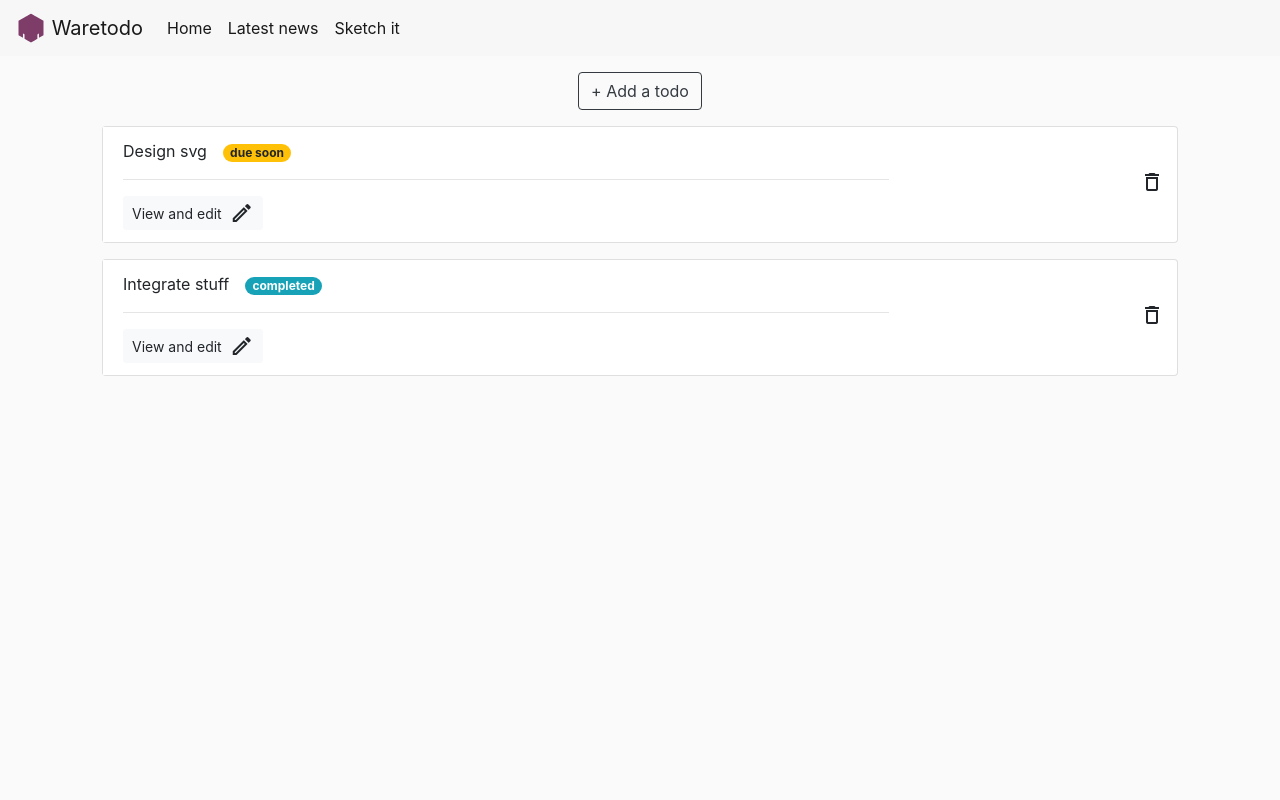
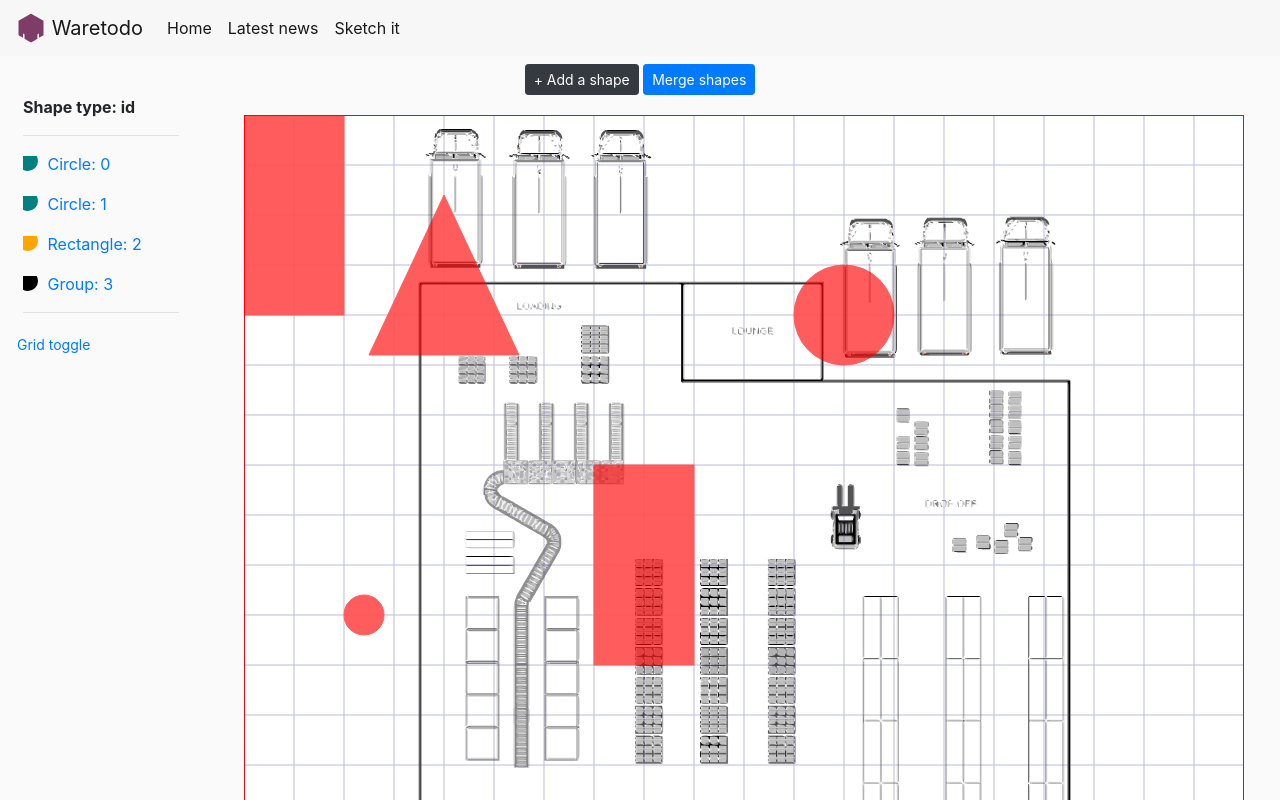
Before and after one commit to ZainUlMustafa/SimpleReactJsTodoApp, a React (Create React App) app in the folder todoapp/: page /sketchit in a window 1280 px wide. Shown: the top 800 px of the page. Built offline with nearby package versions, Linux system fonts and the light colour scheme.

Commit message:
major updates

```diff
--- a/todoapp/src/App.js
+++ b/todoapp/src/App.js
@@ -4,7 +4,9 @@ import Navbar from './components/NavBar';
 import { BrowserRouter, Route, HashRouter } from "react-router-dom";
 import HomePage from './components/home/HomePage';
 import NewsPage from './components/news/NewsPage';
+import NewsPost from './components/news/NewsPost';
 import SketchPage from './components/sketchit/SketchPage';
+import CroppedShape from './components/sketchit/CroppedShape'
 
 /*
 ACKNOWLEDGEMENT: Followed The Net Ninja tutorial to do this
@@ -37,14 +39,16 @@ class App extends React.Component {
 
   render() {
     return (
-      <HashRouter basename="/">
+      <BrowserRouter>
         <div className="App">
           <Navbar />
           <Route exact path="/" component={HomePage} />
-          <Route path="/news" component={NewsPage} />
-          <Route path="/sketchit" component={SketchPage} />
+          <Route exact path="/news" component={NewsPage} />
+          <Route exact path="/sketchit" component={SketchPage} />
+          <Route path="/news/:news_id" component={NewsPost}/>
+          <Route path="/sketchit/:shape_id" component={CroppedShape}/>
         </div>
-      </HashRouter>
+      </BrowserRouter>
     );
   }
 
--- a/todoapp/src/components/news/NewsPage.js
+++ b/todoapp/src/components/news/NewsPage.js
@@ -1,4 +1,5 @@
 import React, { Component } from 'react'
+import { Link } from "react-router-dom";
 import Axios from 'axios'
 
 class NewsPage extends Component {
@@ -11,11 +12,11 @@ class NewsPage extends Component {
     }
 
     componentDidMount() {
-        Axios.get("http://newsapi.org/v2/top-headlines?country=us&category=business&apiKey=ac0779dc162a4e49b08927fbf328147d")
+        Axios.get("https://jsonplaceholder.typicode.com/posts")
             .then(res => {
                 console.log(res);
                 this.setState({
-                    posts: res.data.articles
+                    posts: res.data
                 })
             })
     }
@@ -25,13 +26,13 @@ class NewsPage extends Component {
         const postList = posts.length ? (
             posts.map(post => {
                 return (
-                    <div className="container">
-                        <div className="card mx-5 my-2 p-3" key={post.id ?? Math.random()}>
-                            <h5>{post.title}</h5>
-                            <p>{post.description}</p>
-                            <div className="text-center">
-                                <img src={post.urlToImage} alt={post.title} width="50%" />
-                            </div>
+                    <div className="container" key={post.id}>
+                        <div className="card mx-5 my-2 p-3">
+                            <Link to={'/news/' + post.id}><h5>{post.title}</h5></Link>
+                            <p>{post.body}</p>
+                            {/* <div className="text-center">
+                                <img src={post.thumbnailUrl} alt={post.title} width="50%" />
+                            </div> */}
                         </div>
                     </div>
                 );
--- /dev/null
+++ b/todoapp/src/components/news/NewsPost.js
@@ -0,0 +1,55 @@
+import React, { Component } from 'react'
+import { Link } from "react-router-dom";
+import Axios from 'axios'
+
+class NewsPost extends Component {
+    constructor(props) {
+        super(props)
+
+        this.state = {
+            post: null
+        }
+    }
+
+    componentDidMount() {
+        console.log(this.props);
+        let id = this.props.match.params.news_id;
+        Axios.get("https://jsonplaceholder.typicode.com/posts/" + id)
+            .then(res => {
+                console.log(res);
+                this.setState({
+                    post: res.data
+                })
+            })
+    }
+
+    render() {
+        const postToDisplay = this.state.post ? (
+            <div className="container">
+                <h3>{this.state.post.title}</h3>
+                <hr></hr>
+                <p>{this.state.post.body}</p>
+            </div>
+        ) : (
+                <></>
+            )
+
+        return (
+            <div className="container my-5 p-3">
+                <div className="card mx-5 my-2 p-3">
+                    <Link to="/news">
+                        <div className="pb-3">
+                            <div className="valign-center">
+                                <i className="material-icons material-icons-outlined ml-2">chevron_left</i>
+                                <span>Back</span>
+                            </div>
+                        </div>
+                    </Link>
+                    {postToDisplay}
+                </div>
+            </div>
+        )
+    }
+}
+
+export default NewsPost;
--- /dev/null
+++ b/todoapp/src/components/sketchit/CroppedShape.js
@@ -0,0 +1,27 @@
+import React, { Component } from 'react'
+
+class CroppedShape extends Component {
+    constructor(props) {
+        super(props)
+
+        this.state = {
+            shapeId: null
+        }
+    }
+
+    componentDidMount() {
+        console.log(this.props);
+        let id = this.props.match.params.shape_id;
+        this.setState({
+            shapeId: id
+        })
+    }
+
+    render() {
+        return (
+            <h1>{this.state.shapeId}</h1>
+        )
+    }
+}
+
+export default CroppedShape;
--- /dev/null
+++ b/todoapp/src/components/sketchit/CroppedShapeModal.js
@@ -0,0 +1,46 @@
+import React, { Component } from 'react'
+import { Link } from "react-router-dom";
+
+class CroppedShapeModal extends Component {
+    constructor(props) {
+        super(props)
+
+        this.state = {
+            customShapesMap: this.props.customShapesMap,
+        }
+    }
+
+    render() {
+        const colorList = ["orange", "teal", "red", "black"]
+        const shapeNameList = ["Rectangle", "Circle", "Square", "Group"]
+
+        const shapeList = this.props.customShapesMap.length ? (
+            this.props.customShapesMap.map(eachShape => {
+                const shapeInd = (
+                    <svg width={20} height={20}>
+                        <circle cx={5} cy={5} r={10} fill={colorList[eachShape.shapeInd]} />
+                    </svg>
+                )
+
+                return (
+                    <Link to={'/sketchit/' + eachShape.id}><p key={eachShape.id}>
+                        {shapeInd} {shapeNameList[eachShape.shapeInd]}: {eachShape.id}
+                    </p></Link>
+                );
+            })
+        ) : (
+                <></>
+            )
+
+        return (
+            <div className="container">
+                <b>Shape type: id</b>
+                <hr></hr>
+                    {shapeList}
+                <hr></hr>
+            </div>
+        )
+    }
+}
+
+export default CroppedShapeModal;
--- a/todoapp/src/components/sketchit/MergeShapes.js
+++ b/todoapp/src/components/sketchit/MergeShapes.js
@@ -24,7 +24,7 @@ class MergeShapes extends Component {
     }
 
     render() {
-        const colorList = ["orange", "teal", "red", "green"]
+        const colorList = ["orange", "teal", "red", "black"]
         const shapeNameList = ["Rectangle", "Circle", "Square", "Group"]
 
         const shapeList = this.props.customShapesMap.length ? (
--- a/todoapp/src/components/sketchit/SketchPage.js
+++ b/todoapp/src/components/sketchit/SketchPage.js
@@ -5,6 +5,7 @@ import $ from "jquery";
 import Shapes from './Shapes';
 import UpdateShape from './UpdateShape';
 import MergeShapes from './MergeShapes';
+import CroppedShapeModal from './CroppedShapeModal';
 
 class SketchPage extends Component {
     constructor(props) {
@@ -31,18 +32,41 @@ class SketchPage extends Component {
                     shapeDimension: [0, 0, 100, 200]         ///x,y,w,h
                 },
                 {
+                    // to move a group, add an offset (each x,y) on both the shapes
                     id: "3",
-                    shape: <g className='customShape' onClick={() => { this.handleShapeOnClick(3) }} key={3}>
-                        <path d="M150 40 L75 200 L225 200 Z"/>
-                        <rect x='300' y='300' width='100' height='200'/>
+                    shape: <g className='customShape' onClick={() => { this.handleShapeOnClick("3") }} key={3}>
+                        <path d="M200 80 L125 240 L275 240 Z" />
+                        <rect x='350' y='350' width='100' height='200' />
                     </g>,
                     shapeInd: 3,
                     shapeDimension: []
                 },
             ],
 
+            simpleCustomShapesMap: [
+                {
+                    id: "0",
+                    shape: <circle cx='120' cy='500' r='20' />,
+                },
+                {
+                    id: "1",
+                    shape: <circle cx='600' cy='200' r='50' />,
+                },
+                {
+                    id: "2",
+                    shape: <rect x='0' y='0' width='100' height='200' />
+                },
+                {
+                    id: "3",
+                    shape: <g>
+                        <path d="M200 80 L125 240 L275 240 Z" />
+                        <rect x='350' y='350' width='100' height='200' />
+                    </g>,
+                },
+            ],
 
-            selectedShapeMap: { id: null, shape: null, shapeInd: 0, shapeDimension: ""},
+
+            selectedShapeMap: { id: null, shape: null, shapeInd: 0, shapeDimension: "" },
 
             imgWidth: null,
             imgHeight: null,
@@ -50,6 +74,7 @@ class SketchPage extends Component {
             svgHeight: null,
 
             zoomFactor: 1,
+            gridToggle: true,
         }
     }
 
@@ -96,7 +121,7 @@ class SketchPage extends Component {
     /// README: ADD NEW SHAPE
     handleAddShape = (sda, ind) => {
         /// generate shape id
-        const id = Math.ceil(Math.random()*100000).toString();
+        const id = Math.ceil(Math.random() * 100000).toString();
 
         /// generate shape
         const svgSquareShape = <rect x={sda[0]} y={sda[1]} width={sda[2]} height={sda[2]} className="customShape" onClick={() => { this.handleShapeOnClick(id) }} key={id} />;
@@ -126,17 +151,52 @@ class SketchPage extends Component {
         console.log(listOfMergeShapeIds, listOfAllShapeIds)
 
         /// check if ids to be merged exists or not in main list of shapes
-        let idExists = this.findCommonElements(listOfMergeShapeIds, listOfAllShapeIds)
+        let idExists = this.elementsExists(listOfMergeShapeIds, listOfAllShapeIds)
         if (idExists) {
-            /// merge (concat) all ids together with delimiter ("-") for later on separation
+            /// merge (concat) all ids together with delimiter (",") for later on separation
+            let idConcat = listOfMergeShapeIds;
+            idConcat = Math.ceil(Math.random() * 100000).toString();
 
-            /// get respective shapes and add under group tag
+            /// get respective shapes
+            const filterShapesMap = this.state.simpleCustomShapesMap.filter(function (eachShape) {
+                return listOfMergeShapeIds.includes(eachShape.id);
+            })
+            console.log(filterShapesMap)
+
+            /// add shapes under group tag
+            const shapeList = filterShapesMap.map(eachShape => {
+                return eachShape.shape;
+            })
+            console.log(shapeList)
+            const mergeGroup = <g className='customShape' onClick={() => { this.handleShapeOnClick(idConcat) }} key={idConcat}>{shapeList}</g>
+            const simpleMergeGroup = <g>{shapeList}</g>
+            console.log(mergeGroup);
 
             /// delete individual shapes from main list
+            let customShapesMap = this.state.customShapesMap.filter(function (eachShape) {
+                return !listOfMergeShapeIds.includes(eachShape.id);
+            })
+            let simpleCustomShapesMap = this.state.simpleCustomShapesMap.filter(function (eachShape) {
+                return !listOfMergeShapeIds.includes(eachShape.id);
+            })
+
+            /// create new merge map
+            const mergeInd = 3
+            const customMergeMap = { id: idConcat, shape: mergeGroup, shapeInd: mergeInd, shapeDimension: "" }
+            const simpleMergeMap = { id: idConcat, shape: simpleMergeGroup }
+
+            /// add merge map in list of maps
+            const newCustomShapesMap = [...customShapesMap, customMergeMap];
+            const newSimpleCustomShapesMap = [...simpleCustomShapesMap, simpleMergeMap];
+            this.setState({
+                customShapesMap: newCustomShapesMap,
+                simpleCustomShapesMap: newSimpleCustomShapesMap,
+            });
+
         }
     }
 
-    findCommonElements = (arr1, arr2) => {
+    elementsExists = (arr1, arr2) => {
         return arr1.some(item => arr2.includes(item))
     }
 
@@ -151,17 +211,41 @@ class SketchPage extends Component {
         console.log(img.width)
     }
 
+    toggleGrid = () => {
+        this.setState({
+            gridToggle: !this.state.gridToggle
+        })
+    }
+
     render() {
         console.log("sketch page render")
+        const grid = this.state.gridToggle ? (
+            <>
+                <defs>
+                    <pattern id="transformedPattern" x="0" y="0" width="50" height="50" patternUnits="userSpaceOnUse">
+                        <rect x="0" y="0" width="50" height="50" className="grid-rect" />
+                    </pattern>
+                </defs>
+                <rect x="0" y="0" width="100%" height="100%" className="shapes-svg" />
+            </>
+        ) : (
+            <></>
+        )
 
         return (
-            <div className="my-2 mx-5">
+            <div className="my-2 mx-2">
                 <div className="text-center">
-                    <button type="button" className="btn btn-outline-dark" data-toggle="modal" data-target="#addShapeModal">+ Add a shape</button>
+                    <button type="button" className="btn btn-dark btn-sm" data-toggle="modal" data-target="#addShapeModal">+ Add a shape</button>
                     {" "}
-                    <button type="button" className="btn btn-outline-dark" data-toggle="modal" data-target="#mergeShapeModal">|| Merge shapes</button>
+                    <button type="button" className="btn btn-primary btn-sm" data-toggle="modal" data-target="#mergeShapeModal">Merge shapes</button>
                 </div>
 
+                <div class="row">
+                    <div class="col-sm-2">
+                        <CroppedShapeModal customShapesMap={this.state.customShapesMap} />
+                        <button type="button" className="btn btn-link btn-sm" onClick={() => {this.toggleGrid()}}>Grid toggle</button>
+                    </div>
+                    <div class="col-sm-10">
                         {/* CANVAS */}
                         <div className="sketch-container text-center">
                             <div className="sketch-box">
@@ -173,8 +257,14 @@ class SketchPage extends Component {
                                     width={this.state.svgWidth}
                                     height={this.state.svgHeight}
                                 >
+                                    {/* DRAW GRID */}
+                                    {grid}
+
+                                    {/* DRAW ALL SHAPES */}
                                     <Shapes customShapesMap={this.state.customShapesMap} handleUpdateShapes={this.handleUpdateShapes} />
                                 </svg>
+                            </div>
+                        </div>
                     </div>
                 </div>
 
@@ -206,7 +296,7 @@ class SketchPage extends Component {
                                 </button>
                             </div>
                             <div className="modal-body">
-                                <UpdateShape handleUpdateShape={this.handleUpdateShape} selectedShapeMap={this.state.selectedShapeMap} key={this.state.selectedShapeMap.id}/>
+                                <UpdateShape handleUpdateShape={this.handleUpdateShape} selectedShapeMap={this.state.selectedShapeMap} key={this.state.selectedShapeMap.id} />
                             </div>
                         </div>
                     </div>
@@ -223,7 +313,7 @@ class SketchPage extends Component {
                                 </button>
                             </div>
                             <div className="modal-body">
-                                <MergeShapes handleMergeShape={this.handleMergeShape} customShapesMap={this.state.customShapesMap}/>
+                                <MergeShapes handleMergeShape={this.handleMergeShape} customShapesMap={this.state.customShapesMap} />
                             </div>
                         </div>
                     </div>
--- a/todoapp/src/index.css
+++ b/todoapp/src/index.css
@@ -106,3 +106,14 @@ Sketch it stuff
   opacity: 0.7;
   /* background-color: chocolate; */
 }
+
+.grid-rect{
+  stroke: darkslateblue;
+  opacity: 0.5;
+  stroke-width: 1;
+  fill: transparent;
+}
+
+.shapes-svg {
+  fill: url(#transformedPattern);
+}
```
Lines whose indentation alone changed are shown as unchanged.
